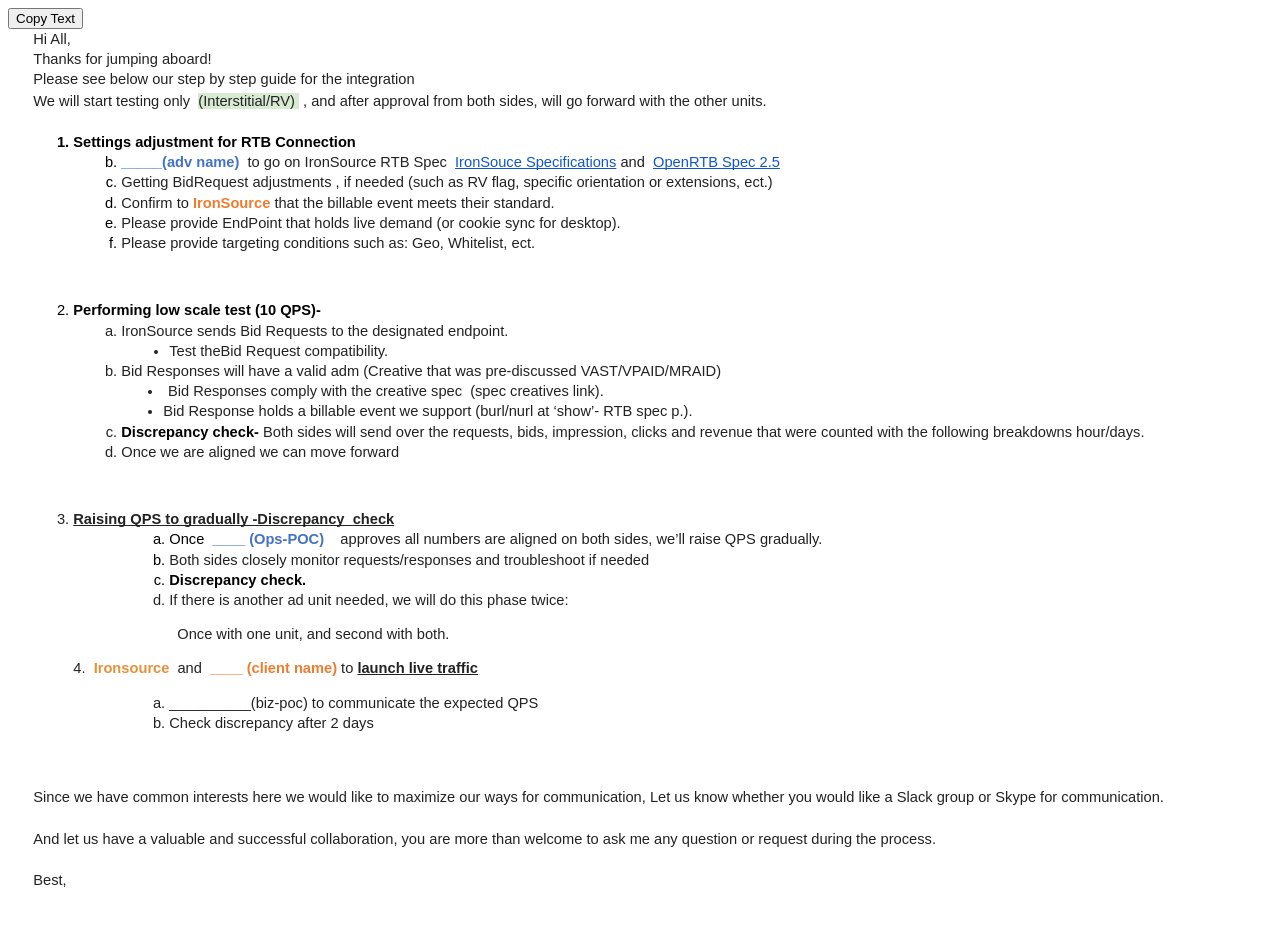
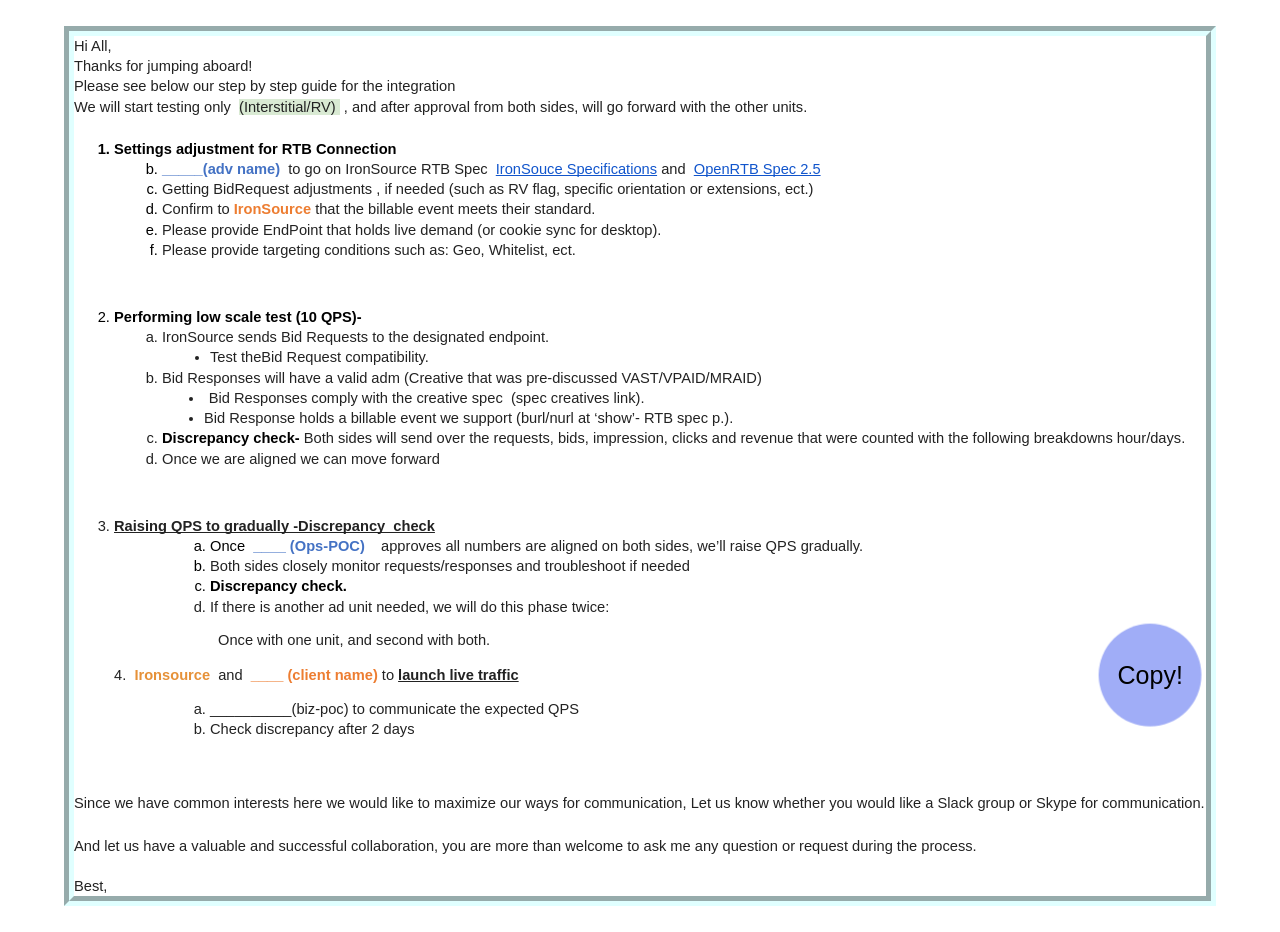
Before and after one commit to nickohold/operations-docs, a website: page website/pages/testing_pages.html in a window 1280 px wide. Before the commit the page ends 898 px from the top, so only its background shows below. Drawn offline with Linux system fonts and the light colour scheme.

Commit message:
Integ site addon

```diff
--- a/website/pages/en/index.js
+++ b/website/pages/en/index.js
@@ -75,7 +75,7 @@
           <ProjectTitle siteConfig={siteConfig} />
           <PromoSection>
             {/* <Button href="#try">Try It Out</Button> */}
-            <Button href={'testing_pages.html'}>RTB integ flow - new integration</Button>
+            {/* <Button href={'testing_pages.html'}>RTB integ flow - new integration</Button> */}
           </PromoSection>
         </div>
       </SplashContainer>
--- a/website/pages/testing_pages.html
+++ b/website/pages/testing_pages.html
@@ -1,6 +1,86 @@
+<head>
+  <style>
+    body{
+      padding: 0;
+      margin: 0;
+    }
+  #new_integ_text{
+    box-sizing: border-box;
+    border: 10px lightcyan groove;
+  }
+  #btn_container{
+    margin:3px;
+    right: 6%;
+    bottom:9%;
+    display: block;
+    position: fixed;
+    padding:0px;
+    height: 100px;
+    width:100px;
+  }
+  #btn_anim{
+    position: absolute;
+    left: 0;
+    right: 0;
+    background: rgb(35, 65, 236);
+    width: 100%;
+    height: 100%;
+    animation:  pulse 1.6s ease infinite;
+    -webkit-animation: pulse 1.6s ease infinite;
+    border-radius: 100%;
+  }
+  #btn{
+    position: absolute;
+    left: 0;
+    right: 0;
+    width:100%;
+    height: 100%;
+    line-height: 100%;
+    font-size: 25px;
+    text-align: center;
+    cursor: pointer;
+    z-index: 10;
+    text-decoration-style: solid;
+    border-radius: 100%;
+    border: 0px;
+    background: 0%;
+    outline:none;
+    pointer-events: none;
+  }
+  #btn_anim:hover {
+    animation: none;
+    -webkit-animation: none;
+    cursor: pointer;
+    border: 1px black solid;
+    background: rgb(35, 65, 236);
+    opacity: 50%;
+}
+  #master{
+    padding: 2% 5%;
+  }
+  @keyframes pulse {
+    0% {
+      transform: scale(1, 1);
+      opacity: 50%;
+    }
+    50% {
+    }
+    100% {
+      transform: scale(1.2);
+      background: rgb(35, 65, 236);
+      opacity: 0;
+    }
+  }
 
-<button onclick="copyText()" >Copy Text</button>
-<div id='new_integ_text' style="margin-left: 2%">
+  </style>
+</head>
+<body>
+<div id='master'>
+  <div id='btn_container'>
+    <div id = 'btn_anim' onclick="copyText()"></div>
+    <button  id='btn' >Copy!</button>
+  </div>
+<div id='new_integ_text'>
     <p dir="ltr" style="line-height:1.38;background-color:#ffffff;margin-top:0pt;margin-bottom:0pt;"><span style="font-size:11pt;font-family:Arial;color:#222222;background-color:transparent;font-weight:400;font-style:normal;font-variant:normal;text-decoration:none;vertical-align:baseline;white-space:normal;white-space:normal-wrap;">Hi All,</span></p>
     <p dir="ltr" style="line-height:1.38;background-color:#ffffff;margin-top:0pt;margin-bottom:0pt;"><span style="font-size:11pt;font-family:Arial;color:#222222;background-color:transparent;font-weight:400;font-style:normal;font-variant:normal;text-decoration:none;vertical-align:baseline;white-space:normal;white-space:normal-wrap;">Thanks for jumping aboard!</span></p>
     <p dir="ltr" style="line-height:1.38;background-color:#ffffff;margin-top:0pt;margin-bottom:0pt;"><span style="font-size:11pt;font-family:Arial;color:#222222;background-color:transparent;font-weight:400;font-style:normal;font-variant:normal;text-decoration:none;vertical-align:baseline;white-space:normal;white-space:normal-wrap;">Please see below our step by step guide for the integration</span></p>
@@ -119,7 +199,7 @@
     <p dir="ltr" style="line-height:1.38;background-color:#ffffff;margin-top:0pt;margin-bottom:0pt;"><span style="font-size:11pt;font-family:Arial;color:#222222;background-color:transparent;font-weight:400;font-style:normal;font-variant:normal;text-decoration:none;vertical-align:baseline;white-space:normal;white-space:normal-wrap;">&nbsp;</span></p>
     <p dir="ltr" style="line-height:1.38;background-color:#ffffff;margin-top:0pt;margin-bottom:0pt;"><span style="font-size:11pt;font-family:Arial;color:#222222;background-color:transparent;font-weight:400;font-style:normal;font-variant:normal;text-decoration:none;vertical-align:baseline;white-space:normal;white-space:normal-wrap;">Best,</span></p>
   </div>
-
+</div>
 
 
   <script>
@@ -129,12 +209,13 @@
     div.text = div.innerHTML;
     copyToClipboard(div.text);
   }
+
   function copyToClipboard(str) {
-  function listener(e) {
-    e.clipboardData.setData("text/html", str);
-    e.clipboardData.setData("text/plain", str);
-    e.preventDefault();
-  }
+    function listener(e) {
+      e.clipboardData.setData("text/html", str);
+      e.clipboardData.setData("text/plain", str);
+      e.preventDefault();
+    }
   document.addEventListener("copy", listener);
   document.execCommand("copy");
   document.removeEventListener("copy", listener);
@@ -147,20 +228,5 @@
   window.document.getElementById("ops_poc").innerText= prompt("Please enter the operations POC name","OPS POC NAME");
   window.document.getElementById("biz_poc").innerText= prompt("Please enter the account manager's name","ACCOUNT MANAGER NAME HERE");
 };
-
-// ids=["adv_name","ops_poc","client_name","biz_poc"]
-
-
-
-  // const copyToClipboard = str => {
-  //     const el = document.createElement('textarea');
-  //     el.value = str;
-  //     el.setAttribute('readonly', '');
-  //     el.style.position = 'absolute';
-  //     el.style.left = '-9999px';
-  //     document.body.appendChild(el);
-  //     el.select();
-  //     document.execCommand('copy');
-  //     document.body.removeChild(el);
-  //   };
   </script>
+  </body>
--- a/website/siteConfig.js
+++ b/website/siteConfig.js
@@ -23,8 +23,8 @@
 const siteConfig = {
   title: 'IronSource RTB Integration', // Title for your website.
   tagline: '',
-    baseUrl: '/',
-
+  // baseUrl: '/',
+  baseUrl: '/operations/',
   // Used for publishing and more
   projectName: 'ops-docs',
   // organizationName: 'Ironsource',
@@ -38,7 +38,7 @@
   headerLinks: [
     {doc: 'OnBoarding',label:'Docs'},
     {page:'testing_pages.html', label:'Integration_flow'},
-    // {page:'MyPage', label:'MyPage'},
+    {page:'testing', label:'MyPage'},
     // {blog: true, label: 'Blog'},
     // {href:'https://connect.ironsrc.com/api-docs', label: 'Connect API', external: true},
   ],
```
Also changed, not shown: website/pages/testing.js (+6 -129 lines), website/static/css/custom.css (+13 -1 lines), .circleci/config.yml.
